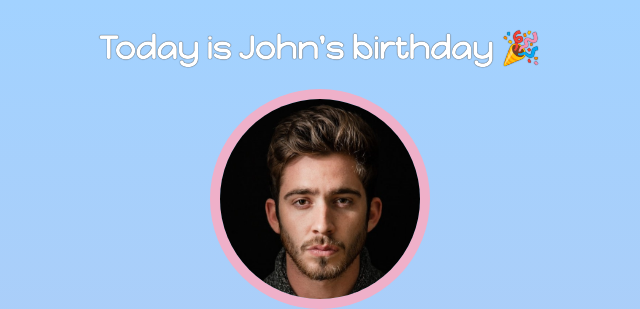
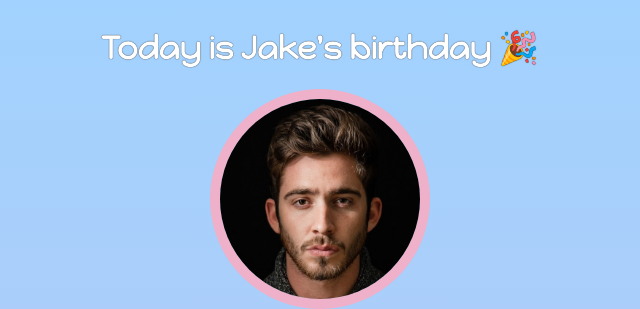
Before and after one commit to terrashora-typer-24/birthday-gift-site, a plain HTML site: page index.html in a window 1280 px wide. Shown: the top 309 px of the page, 320-960 px from the left. Drawn offline with Linux system fonts and the light colour scheme.

Commit message:
Change the name to Jake

```diff
--- a/index.html
+++ b/index.html
@@ -5,7 +5,7 @@
     <body>
 
         <div id="header">
-            <h1>Today is John's birthday 🎉</h1>
+            <h1>Today is Jake's birthday 🎉</h1>
             <img
                 src="./images/john.jpg"
                 id="profile-img">
```
